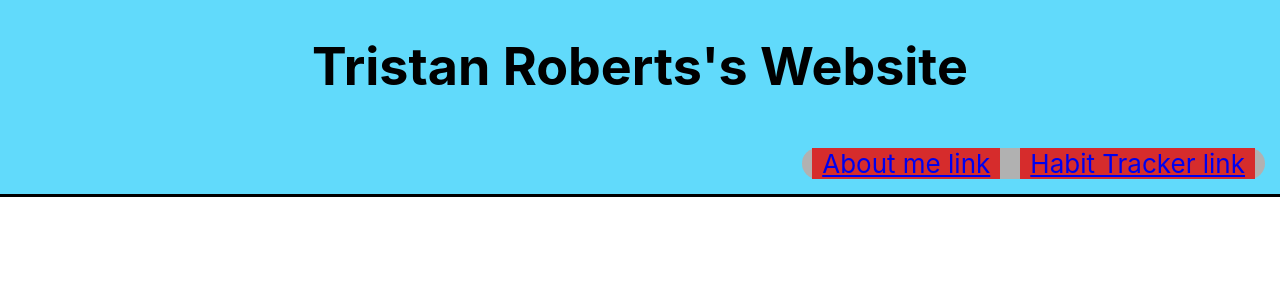
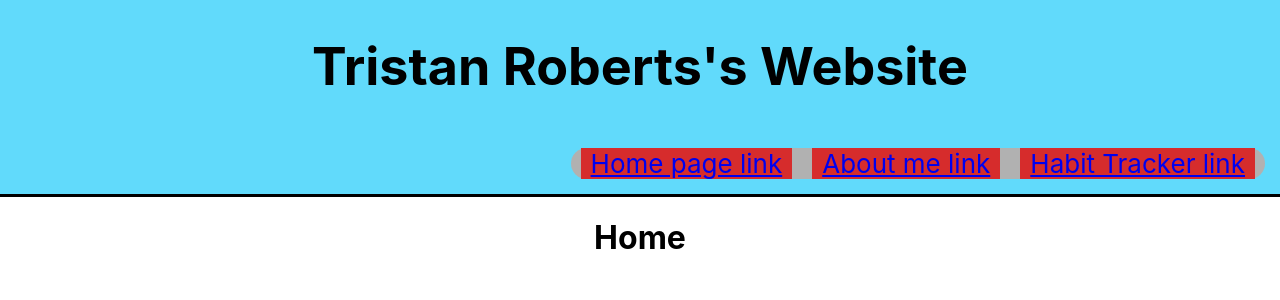
Before and after one commit to TristanRoberts/Tristan-Roberts, a React (Create React App) app: page / in a window 1280 px wide. Shown: the top 300 px of the page. Built offline with nearby package versions, Linux system fonts and the light colour scheme.

Commit message:
initialized default Home page functionality

```diff
--- a/src/App.js
+++ b/src/App.js
@@ -1,7 +1,8 @@
 import './App.css';
 import { Routes, Route, BrowserRouter, Link } from 'react-router-dom';
-import HabitTracker from "./pages/HabitTracker.js"; //play with this for 'element'
+import HabitTracker from "./pages/HabitTracker.js";
 import About from "./About"; //with .js extension or without?
+import Home from "./Home.js";
 
 function App() {
   const title = "Tristan Roberts Website";
@@ -16,12 +17,14 @@
             <h1>Tristan Roberts's Website</h1>
           </div>
           <div className="App-header-bottom">
+              <Link className='Page-link' to="/">Home page link</Link>
               <Link className="Page-link" to="/About">About me link</Link>
               <Link className="Page-link" to="/HabitTracker">Habit Tracker link</Link>
           </div>
         </header>
         <div>
           <Routes>
+            <Route path="/" element={<Home />}/>
             <Route path="/about" element={<About />} />
             <Route path="/HabitTracker" element={<HabitTracker/>} />
           </Routes>
--- /dev/null
+++ b/src/Home.js
@@ -0,0 +1,14 @@
+import React from "react";
+import { Link } from "react-router-dom";
+
+const Home = ()  => {
+
+    return(
+        <div>
+            <h1>Home</h1>
+        </div>
+
+    );
+}
+
+export default Home;
```
Also changed, not shown: public/logo192.png (deleted), public/logo512.png (deleted), public/robots.txt (deleted).
